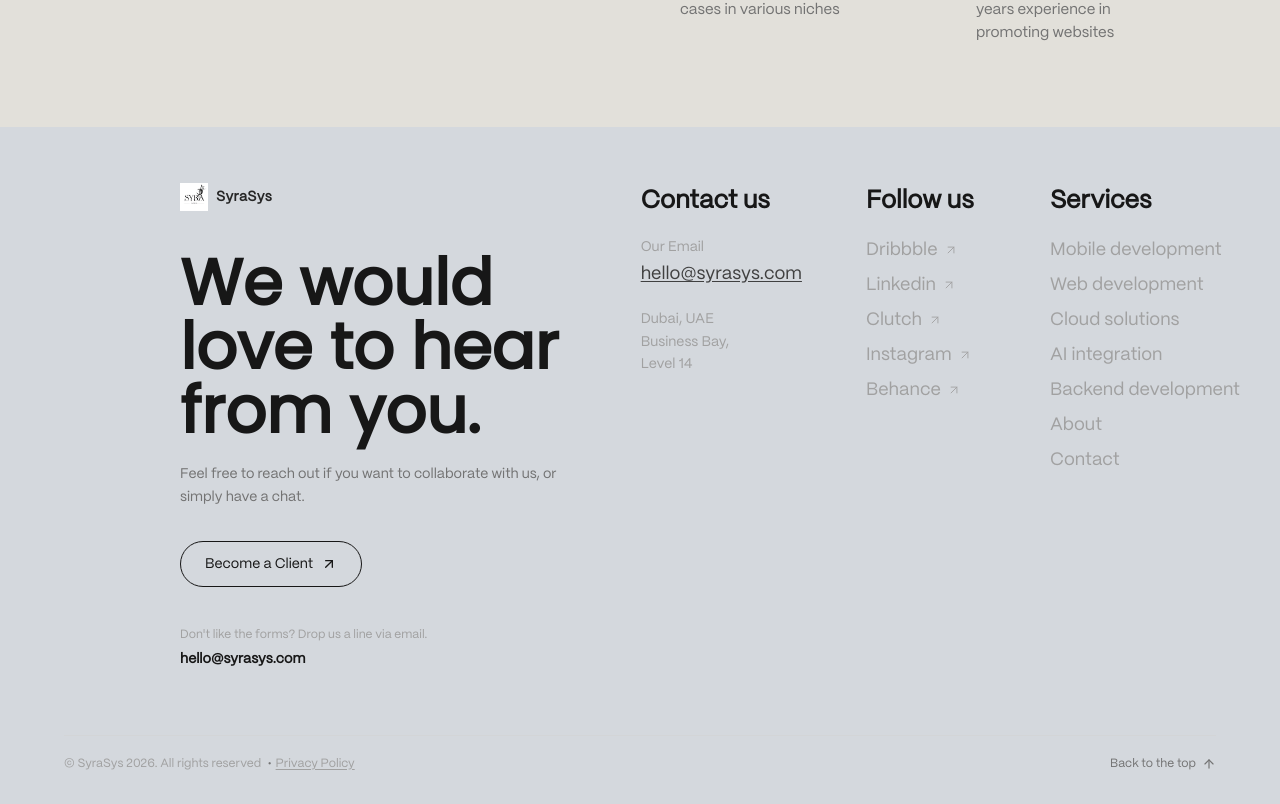
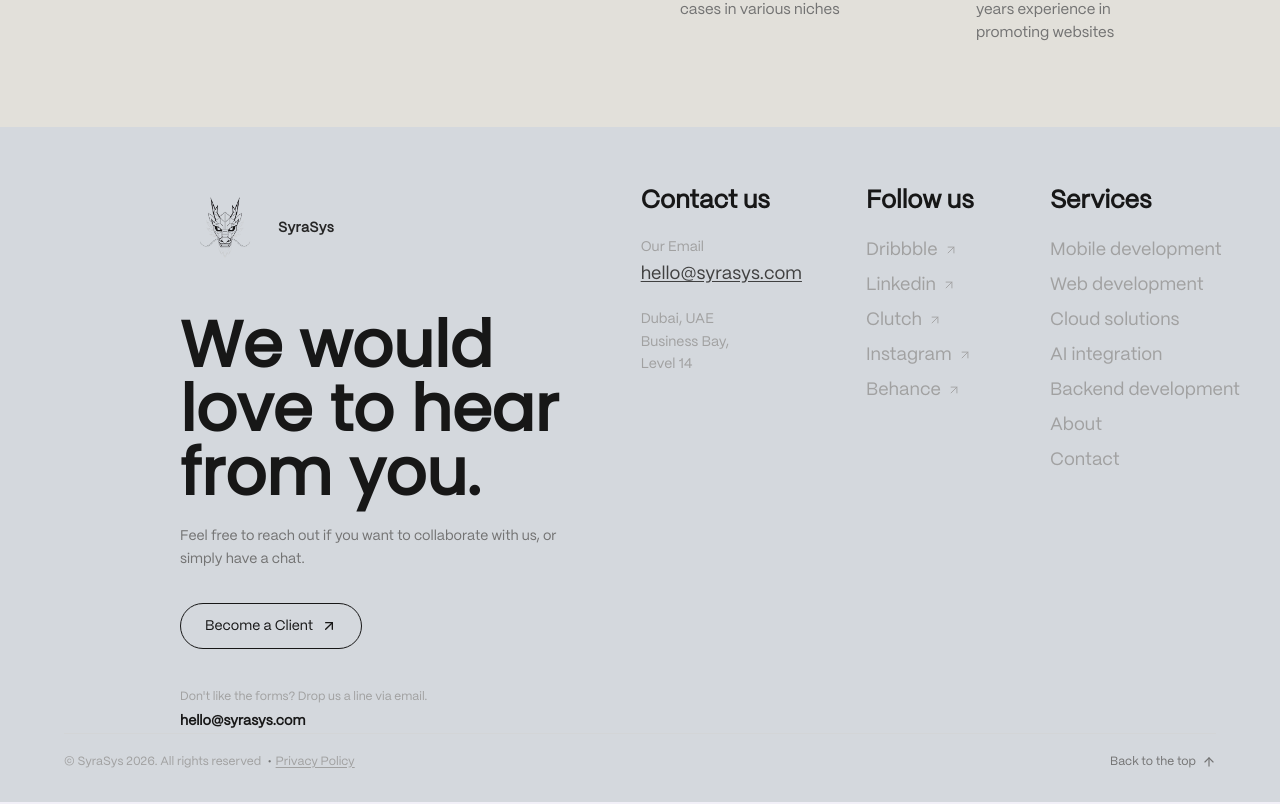
Before and after one commit to hyZenith/SyraSys, a Next.js app: page / in a window 1280 px wide. Shown: the part 2473-3277 px from the top of the page. Built offline with nearby package versions, Linux system fonts and the light colour scheme.

Commit message:
update logo in footer

```diff
--- a/pages/Footer.tsx
+++ b/pages/Footer.tsx
@@ -45,10 +45,10 @@ export default function Footer() {
           {/* Logo */}
           <div className="flex items-center gap-2 mb-10">
             <Image
-              src="/assets/SyraSysLogo.png"
+              src="/assets/logo.png"
               alt="SyraSys"
-              width={28}
-              height={28}
+              width={90}
+              height={90}
               className="object-contain"
             />
             <span className="text-sm font-semibold text-neutral-800 tracking-wide">
@@ -147,8 +147,9 @@ export default function Footer() {
       </div>
       </div>
 
+
       {/* ── Bottom bar ── */}
-      <div className="max-w-6xl mx-auto mt-16 pt-5 border-t border-neutral-300/60 flex flex-col sm:flex-row items-start sm:items-center justify-between gap-4">
+      <div className="max-w-6xl mx-auto pt-5 border-t border-neutral-300/60 flex flex-col sm:flex-row items-start sm:items-center justify-between gap-4">
         <p className="text-xs text-neutral-400">
           © SyraSys 2026. All rights reserved&nbsp;
           <span className="mx-1 text-neutral-500">•</span>
```
Also changed, not shown: public/assets/logo.png.
